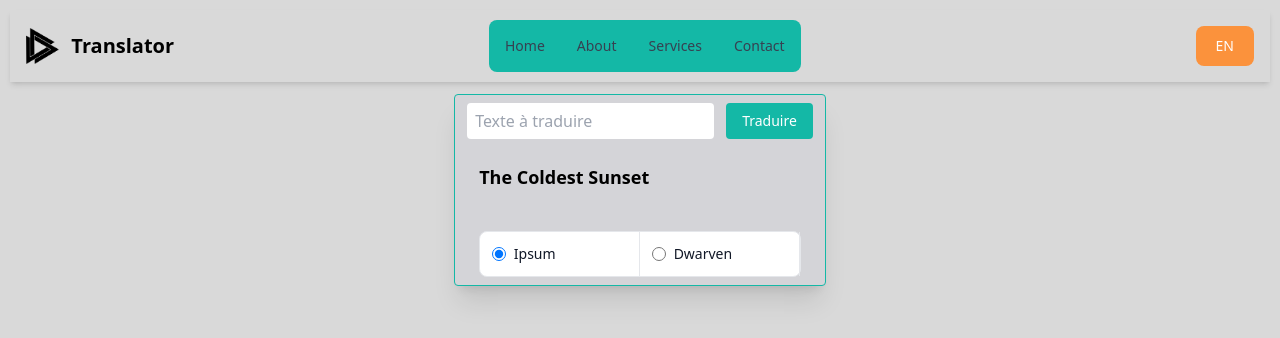
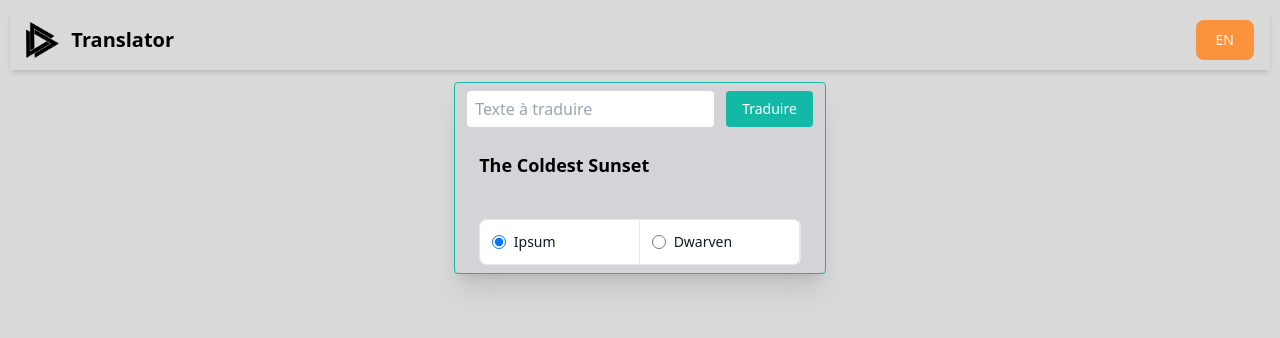
Before and after one commit to CPNV-VIR1/translator, a website: page resources/views/index.html in a window 1280 px wide. Drawn offline with nearby package versions, Linux system fonts and the light colour scheme; files that its build step writes are made by us from their sources.

Commit message:
remove navbar

```diff
--- a/resources/views/index.html
+++ b/resources/views/index.html
@@ -26,22 +26,6 @@
           <span class="sr-only">Open main menu</span>
           <svg class="w-6 h-6" aria-hidden="true" fill="currentColor" viewBox="0 0 20 20" xmlns="http://www.w3.org/2000/svg"><path fill-rule="evenodd" d="M3 5a1 1 0 011-1h12a1 1 0 110 2H4a1 1 0 01-1-1zM3 10a1 1 0 011-1h12a1 1 0 110 2H4a1 1 0 01-1-1zM3 15a1 1 0 011-1h12a1 1 0 110 2H4a1 1 0 01-1-1z" clip-rule="evenodd"></path></svg>
       </button>
-    </div>
-    <div class=" justify-between hidden w-full md:flex md:w-auto md:order-1" id="navbar-cta">
-      <ul class="flex flex-col p-4 mt-4 mr-20 border border-gray-300 rounded-lg bg-teal-500 md:flex-row md:space-x-8 md:mt-0 md:text-sm md:font-medium md:border-0">
-        <li>
-          <a href="#" class="block py-2 pl-3 pr-4 text-gray-700 rounded hover:bg-teal-700 md:hover:bg-transparent md:hover:text-teal-700 md:p-0" aria-current="page">Home</a>
-        </li>
-        <li>
-          <a href="#" class="block py-2 pl-3 pr-4 text-gray-700 rounded hover:bg-teal-700 md:hover:bg-transparent md:hover:text-teal-700 md:p-0">About</a>
-        </li>
-        <li>
-          <a href="#" class="block py-2 pl-3 pr-4 text-gray-700 rounded hover:bg-teal-700 md:hover:bg-transparent md:hover:text-teal-700 md:p-0 ">Services</a>
-        </li>
-        <li>
-          <a href="#" class="block py-2 pl-3 pr-4 text-gray-700 rounded hover:bg-teal-700 md:hover:bg-transparent md:hover:text-teal-700 md:p-0">Contact</a>
-        </li>
-      </ul>
     </div>
     </div>
   </nav>
```
